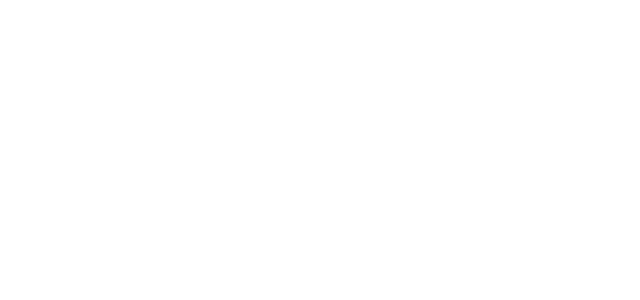
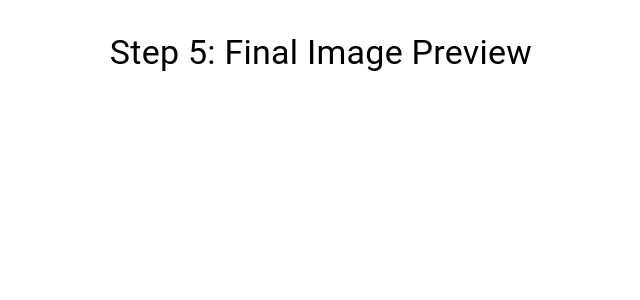
Before and after one commit to MrityunjayNPandey/adcreator, a React (Create React App) app: page /finalpanel in a window 1280 px wide. Before the commit this address had no page. Shown: the top 300 px of the page, without its empty margins (319-959 px from the left). Built offline with nearby package versions, Linux system fonts and the light colour scheme; a web font is replaced by a local one.

Commit message:
Added Step 5 for downloading images

```diff
--- a/src/App.js
+++ b/src/App.js
@@ -3,6 +3,7 @@
 import Home from "./Pages/Home";
 import StepForm from "./Pages/stepForm";
 import AdvancePanel from "./Pages/AdvancePanel";
+import FinalPanel from "./Pages/FinalPanel";
 
 function App() {
   return (
@@ -11,6 +12,7 @@
         <Route path="/" element={<Home />} />
         <Route path="/stepForm" element={<StepForm />} />
         <Route path="/editor" element={<AdvancePanel />} />
+        <Route path="/finalpanel" element={<FinalPanel />} />
       </Routes>
     </BrowserRouter>
   );
--- a/src/Pages/AdvancePanel.js
+++ b/src/Pages/AdvancePanel.js
@@ -9,8 +9,9 @@
 import MenuBar from "../Components/MenuBar";
 import EditToolbar from "../Components/EditToolbar";
 import { Button } from "@mui/material";
-import { useSelector } from "react-redux";
-
+import { useDispatch, useSelector } from "react-redux";
+import { setFinalPhoto } from "../Redux/actions";
+import { useNavigate } from "react-router-dom";
 const drawerWidth = 350;
 
 export default function AdvancePanel() {
@@ -54,10 +55,14 @@
   }, []);
 
   console.log(images);
+  const dispatch = useDispatch();
+  const navigate = useNavigate();
 
   const handleSaveToImage = () => {
     const uri = stageRef.current.toDataURL();
+    dispatch(setFinalPhoto(uri));
     console.log(uri);
+    navigate("/finalpanel");
   };
 
   return (
--- /dev/null
+++ b/src/Pages/FinalPanel.js
@@ -0,0 +1,133 @@
+import React from "react";
+import { makeStyles } from "@material-ui/core";
+import { useSelector } from "react-redux";
+import { Typography } from "@material-ui/core";
+import { Button, Container } from "@mui/material";
+const useStyles = makeStyles((theme) => ({
+  container: {
+    maxWidth: 1200,
+    margin: "0 auto",
+    padding: theme.spacing(3),
+    display: "flex",
+    flexDirection: "column",
+    alignItems: "center",
+    justifyContent: "center",
+    height: "100vh",
+    textAlign: "center",
+  },
+  form: {
+    display: "flex",
+    flexDirection: "column",
+    alignItems: "center",
+    justifyContent: "center",
+    "& > *": {
+      margin: theme.spacing(1),
+      width: "100%",
+    },
+  },
+  select: {
+    color: "white",
+    width: "100%",
+  },
+  mediaContainer: {
+    color: "white",
+    display: "flex",
+    justifyContent: "center",
+    flexWrap: "wrap",
+    marginTop: theme.spacing(3),
+    overflow: "auto",
+    "& .MuiCard-root": {
+      width: 200,
+      height: 200,
+      margin: theme.spacing(1),
+      display: "flex",
+      alignItems: "center",
+      justifyContent: "center",
+      cursor: "pointer",
+      border: "2px solid transparent",
+      "&.selected": {
+        border: `2px solid ${theme.palette.primary.main}`,
+      },
+    },
+  },
+  blueButton: {
+    backgroundColor: "#178bf1",
+    color: "#fff",
+    "&:hover": {
+      backgroundColor: "#0085fa",
+    },
+  },
+  redButton: {
+    backgroundColor: "#ff4081",
+    color: "#fff",
+    "&:hover": {
+      backgroundColor: "#f50057",
+    },
+  },
+  uploadButton: {
+    margin: theme.spacing(1),
+    textTransform: "none",
+  },
+  submitButton: {
+    margin: theme.spacing(2, 0),
+    textTransform: "none",
+  },
+  downloadButton: {
+    margin: theme.spacing(2, 0),
+    textTransform: "none",
+  },
+}));
+
+const FinalPanel = () => {
+  const classes = useStyles();
+  const { finalPhoto } = useSelector((state) => state);
+  console.log("finalPhoto", finalPhoto);
+
+  const handleDownload = () => {
+    // Create a temporary link element
+    const link = document.createElement("a");
+    link.href = finalPhoto;
+    link.download = "finalImage.jpg"; // Set the desired file name
+    link.target = "_blank";
+
+    // Simulate a click to start the download
+    document.body.appendChild(link);
+    link.click();
+
+    // Clean up the temporary link element
+    document.body.removeChild(link);
+  };
+
+  return (
+    <Container className={classes.container}>
+      <form className={classes.form}>
+        <Typography variant="h4" gutterBottom>
+          Step 5: Final Image Preview
+        </Typography>
+        {finalPhoto && (
+          <div>
+            <img
+              src={finalPhoto}
+              alt="FinalImage"
+              style={{ maxWidth: 600, maxHeight: 600 }}
+            />
+          </div>
+        )}
+        {finalPhoto && (
+          <div>
+            <Button
+              variant="contained"
+              color="primary"
+              className={classes.downloadButton}
+              onClick={handleDownload}
+            >
+              Download
+            </Button>
+          </div>
+        )}
+      </form>
+    </Container>
+  );
+};
+
+export default FinalPanel;
--- a/src/Pages/stepForm.js
+++ b/src/Pages/stepForm.js
@@ -123,7 +123,7 @@
           response.data.photos.map(async (photo) => ({
             id: photo.id,
             type: "image",
-              src: await getBase64FromImageUrl(photo.src.medium),
+            src: await getBase64FromImageUrl(photo.src.large),
           }))
         );
         dispatch(setPhotos(photos));
@@ -265,7 +265,14 @@
             <MenuItem value="Home and Furniture">Home and Furniture</MenuItem>
           </Select>
         </FormControl>
-        <Loader loaded={!loading} lines={13} length={20} width={10} radius={30} color="#000" />
+        <Loader
+          loaded={!loading}
+          lines={13}
+          length={20}
+          width={10}
+          radius={30}
+          color="#000"
+        />
         {photos.length > 0 && (
           <>
             <Typography variant="h5">Choose an image:</Typography>
@@ -313,7 +320,7 @@
             <img
               src={selectedPhoto.src}
               alt={selectedPhoto.id}
-              style={{ maxWidth: 200, maxHeight: 200 }}
+              style={{ maxWidth: 600, maxHeight: 600 }}
             />
           </div>
         )}
--- a/src/Redux/actions.js
+++ b/src/Redux/actions.js
@@ -22,3 +22,8 @@
   type: "SET_SELECTED_PHOTO",
   payload: photo,
 });
+
+export const setFinalPhoto = (photo) => ({
+  type: "SET_FINAL_PHOTO",
+  payload: photo,
+});
--- a/src/Redux/reducers.js
+++ b/src/Redux/reducers.js
@@ -34,6 +34,11 @@
         ...state,
         selectedPhoto: action.payload,
       };
+    case "SET_FINAL_PHOTO":
+      return {
+        ...state,
+        finalPhoto: action.payload,
+      };
     default:
       return state;
   }
```
Lines whose indentation alone changed are shown as unchanged.
